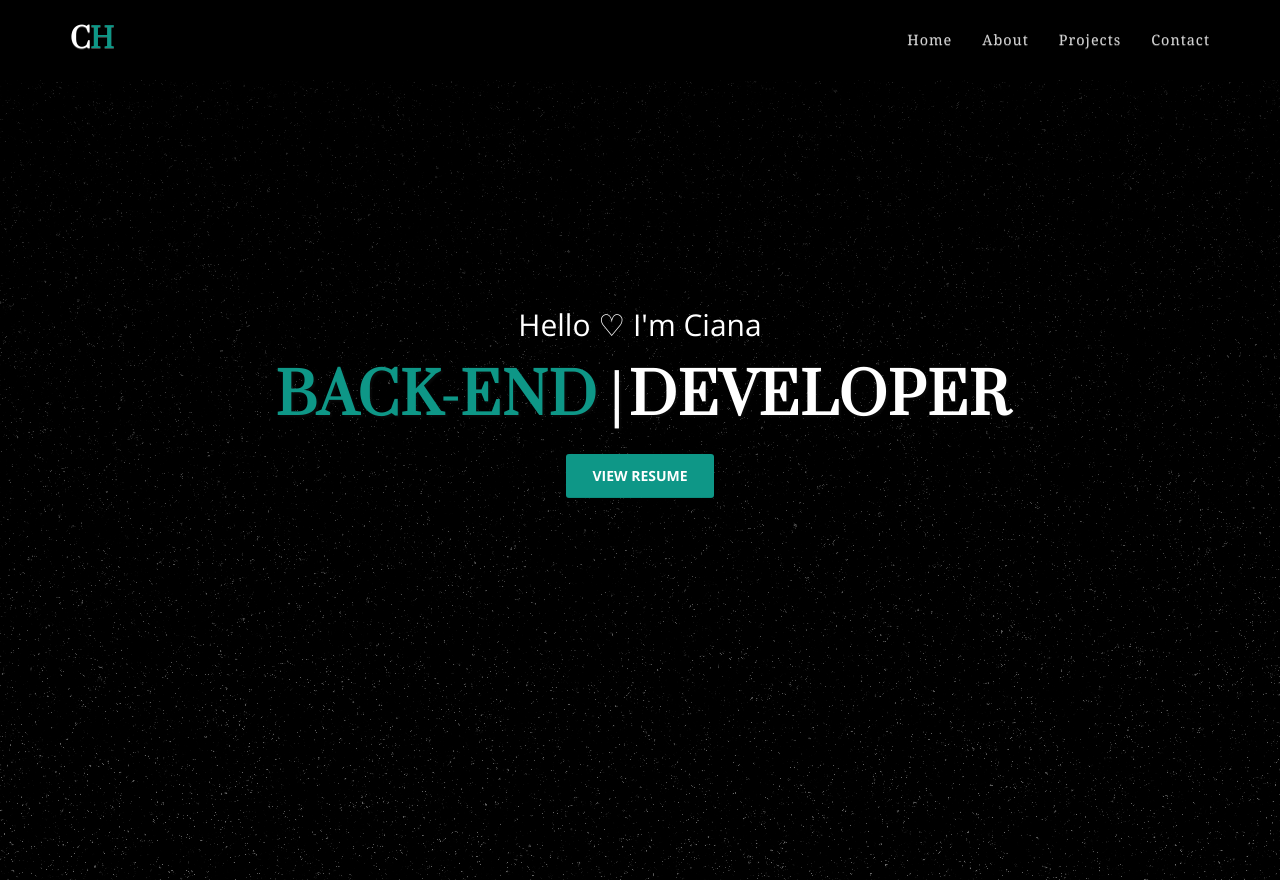
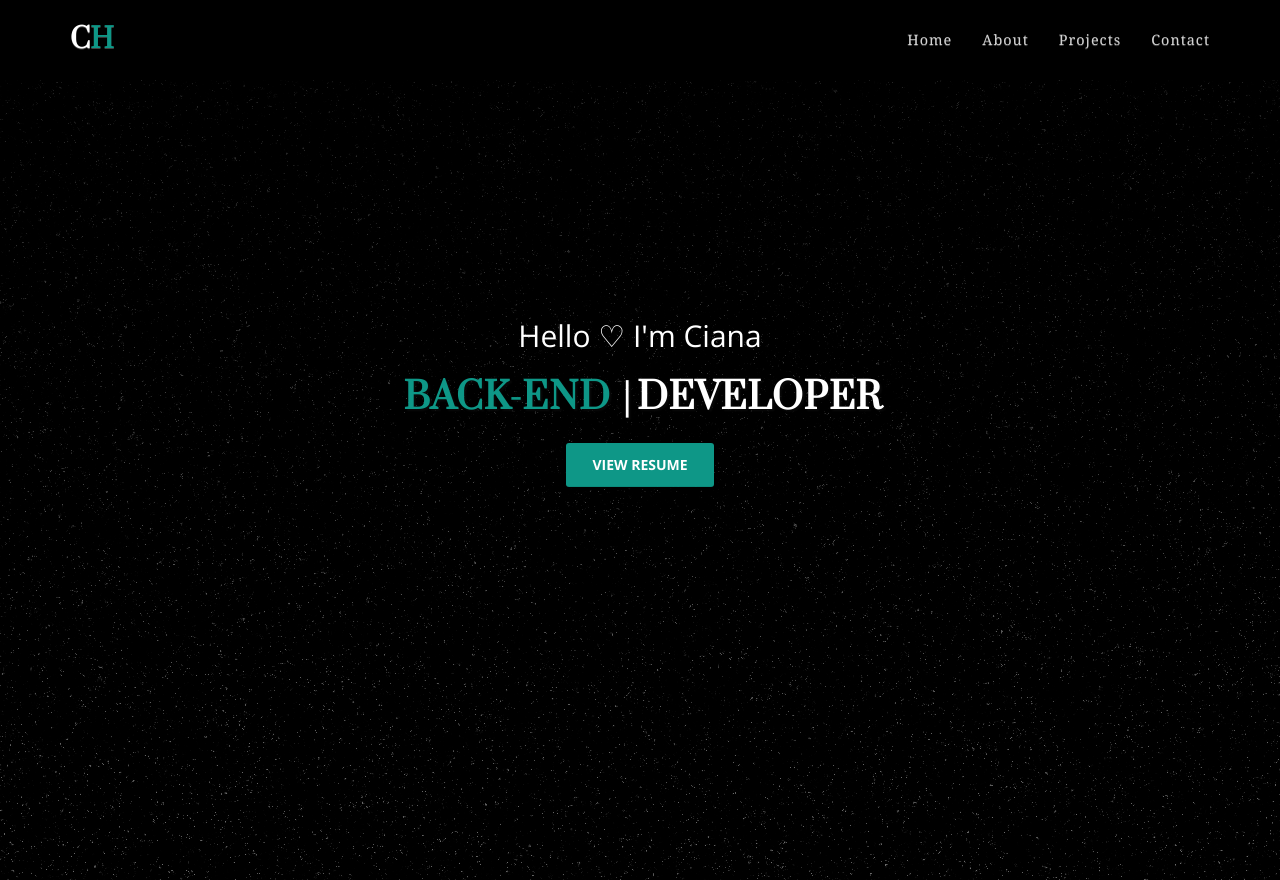
Before and after one commit to CianaHoggard/dev, a plain HTML site: page index.html in a window 1280 px wide. Shown: the top 880 px of the page. Drawn offline with nearby package versions, Linux system fonts and the light colour scheme; a web font is replaced by a local one.

Commit message:
Add files via upload

```diff
--- a/css/style.css
+++ b/css/style.css
@@ -446,7 +446,7 @@ p.lead
 	font-weight: 900;
 	color: #ffffff;
 	text-transform: uppercase;
-	font-size:3.5em;
+	font: size 3.3em;
 	text-shadow: rgba(12, 12, 12, 0.783) 2px 2px 2px;
 	letter-spacing: 0.02em;
     font-family: 'Prata', serif;
```
